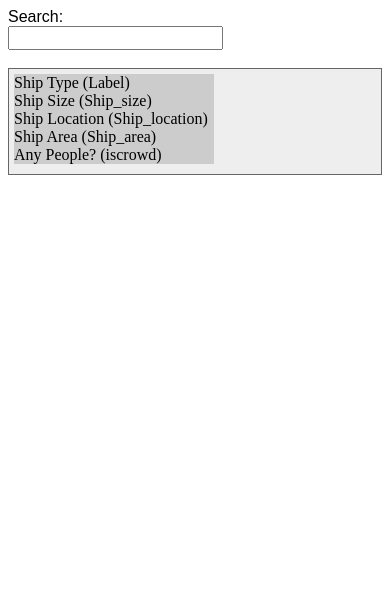
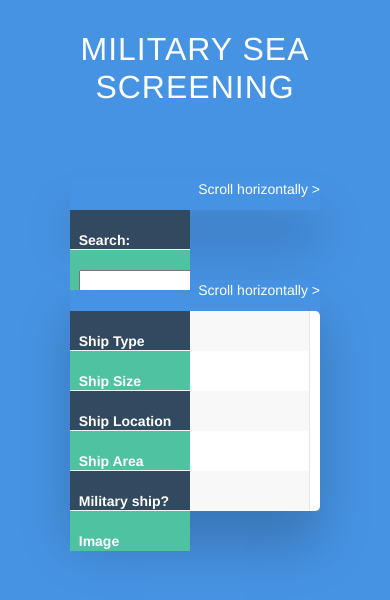
Before and after one commit to cassianobein/hackathon-team10, a plain HTML site: page web/index.html in a window 390 px wide. Drawn offline with nearby package versions, Linux system fonts and the light colour scheme.

Commit message:
latest version , adding images and styles

```diff
--- a/web/index.html
+++ b/web/index.html
@@ -2,31 +2,138 @@
 <html>
     <link>
         <link rel="stylesheet" href="//code.jquery.com/ui/1.12.1/themes/base/jquery-ui.css"></link>
+        <link rel="stylesheet" href="https://cdn.jsdelivr.net/npm/bootstrap@4.3.1/dist/css/bootstrap.min.css" integrity="sha384-ggOyR0iXCbMQv3Xipma34MD+dH/1fQ784/j6cY/iJTQUOhcWr7x9JvoRxT2MZw1T" crossorigin="anonymous">
         <style type="text/css">
-        .divTable
-        {
-            display:  table;
-            width:auto;
-            background-color:#eee;
-            border:1px solid  #666666;
-            border-spacing:5px;/*cellspacing:poor IE support for  this*/
-        /* border-collapse:separate;*/
+
+        *{
+            box-sizing: border-box;
+            -webkit-box-sizing: border-box;
+            -moz-box-sizing: border-box;
+        }
+        body{
+            font-family: Helvetica;
+            -webkit-font-smoothing: antialiased;
+            background: rgba( 71, 147, 227, 1);
+        }
+        h2{
+            text-align: center;
+            font-size: 32px;
+            text-transform: uppercase;
+            letter-spacing: 1px;
+            color: white;
+            padding: 30px 0;
         }
 
-        .divRow
-        {
-        display:table-row;
-        width:auto;
+        /* Table Styles */
+
+        .table-wrapper{
+            margin: 10px 70px 70px;
+            box-shadow: 0px 35px 50px rgba( 0, 0, 0, 0.2 );
         }
 
-        .divCell
-        {
-            float:left;/*fix for  buggy browsers*/
-            display:table-column;
-            width:200px;
-            background-color:#ccc;
+        .fl-table {
+            border-radius: 5px;
+            font-size: 16px;
+            font-weight: normal;
+            border: none;
+            border-collapse: collapse;
+            width: 100%;
+            max-width: 100%;
+            white-space: nowrap;
+            background-color: white;
         }
-        </style>
+
+        .fl-table td, .fl-table th {
+            text-align: center;
+            padding: 8px;
+        }
+
+        .fl-table td {
+            border-right: 1px solid #f8f8f8;
+            font-size: 16px;
+        }
+
+        .fl-table thead th {
+            color: #ffffff;
+            background: #4FC3A1;
+        }
+
+
+        .fl-table thead th:nth-child(odd) {
+            color: #ffffff;
+            background: #324960;
+        }
+
+        .fl-table tr:nth-child(even) {
+            background: #F8F8F8;
+        }
+
+        /* Responsive */
+
+        @media (max-width: 767px) {
+            .fl-table {
+                display: block;
+                width: 100%;
+            }
+            .table-wrapper:before{
+                content: "Scroll horizontally >";
+                display: block;
+                text-align: right;
+                font-size: 14px;
+                color: white;
+                padding: 0 0 10px;
+            }
+            .fl-table thead, .fl-table tbody, .fl-table thead th {
+                display: block;
+            }
+            .fl-table thead th:last-child{
+                border-bottom: none;
+            }
+            .fl-table thead {
+                float: left;
+            }
+            .fl-table tbody {
+                width: auto;
+                position: relative;
+                overflow-x: auto;
+            }
+            .fl-table td, .fl-table th {
+                padding: 20px .625em .625em .625em;
+                height: 40px;
+                vertical-align: middle;
+                box-sizing: border-box;
+                overflow-x: hidden;
+                overflow-y: auto;
+                width: 120px;
+                font-size: 14px;
+                text-overflow: ellipsis;
+            }
+            .fl-table thead th {
+                text-align: left;
+                border-bottom: 1px solid #f7f7f9;
+            }
+            .fl-table tbody tr {
+                display: table-cell;
+            }
+            .fl-table tbody tr:nth-child(odd) {
+                background: none;
+            }
+            .fl-table tr:nth-child(even) {
+                background: transparent;
+            }
+            .fl-table tr td:nth-child(odd) {
+                background: #F8F8F8;
+                border-right: 1px solid #E6E4E4;
+            }
+            .fl-table tr td:nth-child(even) {
+                border-right: 1px solid #E6E4E4;
+            }
+            .fl-table tbody td {
+                display: block;
+                text-align: center;
+            }
+        }
+                </style>
         <script src="//code.jquery.com/jquery-1.12.4.js"></script>
         <script src="//code.jquery.com/ui/1.12.1/jquery-ui.js"></script>
         <script>
@@ -47,15 +154,19 @@
                             .then(result => result.json())
                             .then(result => {
                                 $("#row").empty();
+
                                 result.forEach(item => {
-                                    //$("#row").append(`<div class="divCell">${item.ground_truth.detections.source_file}</div>`);
-                                    //$("#row").append(`<div class="divCell">${item.ground_truth.detections.label}</div>`);
-                                    $("#row").append(`<div class="divCell">${item.ground_truth.detections.label}</div>`);
-                                    $("#row").append(`<div class="divCell">${item.ground_truth.detections.Ship_size}</div>`);
-                                    $("#row").append(`<div class="divCell">${item.ground_truth.detections.Ship_location}</div>`);
-                                    $("#row").append(`<div class="divCell">${item.ground_truth.detections.Ship_area}</div>`);
-                                    $("#row").append(`<div class="divCell">${item.ground_truth.detections.iscrowd}</div>`);
-                                    //$("#row").append(`<li>${item.ground_truth.detections.label}</li>`);
+
+                                    $("#row").append(`<tr>`);
+                                    $("#row").append(`<td>${item.ground_truth.detections.label}</td>`);
+                                    $("#row").append(`<td>${item.ground_truth.detections.Ship_size}</td>`);
+                                    $("#row").append(`<td>${item.ground_truth.detections.Ship_area}</td>`);
+                                    $("#row").append(`<td>${item.ground_truth.detections.Ship_location}</td>`);
+                                    $("#row").append(`<td>${(item.mil_flag) ? `<img src="img/battleship-icon.svg" width="32" height="32"/>` : `<img src="img/boat.png" width="32" height="32"/>`} </td>`);
+                                    $("#row").append(`<td><img src="${item.img}" width="64" height="64"/></td>`);
+                                    $("#row").append(`</tr>`);
+
+
                                 });
 
 
@@ -67,24 +178,45 @@
 
     </head>
     <body>
-        <div class="ui-widget">
-            <label for="recipe">Search:</label><br />
-            <input id="recipe">
-        </div>
+        <h2>Military Sea Screening</h2>
+
         <br/>
 
-        <div class="divTable">
-            <div class="headRow">
-               <div  class="divCell">Ship Type (Label)</div>
-               <div  class="divCell">Ship Size (Ship_size)</div>
-               <div  class="divCell">Ship Location (Ship_location)  </div>
-               <div  class="divCell">Ship Area (Ship_area)</div>
-               <div  class="divCell">Any People? (iscrowd)</div>
-            </div>
-           <div id="row" class="divRow">
-           </div>
-     </div>
+        <div class="table-wrapper">
+            <table class="fl-table">
+                <thead>
+                    <tr>
+                        <th align="right"><label for="recipe">Search:</label></th>
+                        <th align="left" colspan="4"><input id="recipe" size="130"></th>
+                    </tr>
+                </thead>
+            </table>
+        </div>
 
+
+        <div class="table-wrapper">
+            <table class="fl-table">
+                <thead>
+                <tr>
+                    <th>Ship Type</th>
+                    <th>Ship Size</th>
+                    <th>Ship Location</th>
+                    <th>Ship Area</th>
+                    <th>Military ship?</th>
+                    <th>Image</th>
+                </tr>
+                </thead>
+                <tbody id="row">
+                <tr>
+                    <td>&nbsp;</td>
+                    <td>&nbsp;</td>
+                    <td>&nbsp;</td>
+                    <td>&nbsp;</td>
+                    <td>&nbsp;</td>
+                </tr>
+                <tbody>
+            </table>
+        </div>
 
         <script>
             $(document).ready(function () {});
```
Also changed, not shown: web/img/battleship-icon.svg (added), web/img/boat.png (added), web/img/sailboat.png (added), 1 other file.
